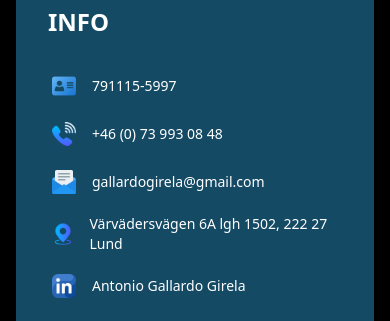
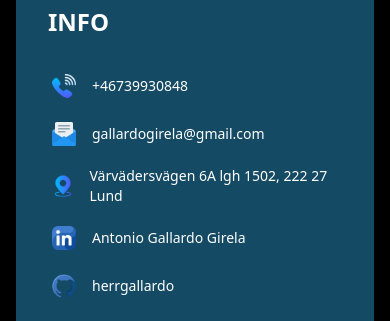
Before and after one commit to herrgallardo/lxcn-frontend-01-my-cv, a Next.js app: page / in a window 390 px wide. Shown: the part 518-839 px from the top of the page. Built offline with nearby package versions, Linux system fonts and the light colour scheme.

Commit message:
feat: remove personal number for privacy reasons
- Remove personal ID number from CV data and UI
- Delete related ID card icon
- Update phone format for better compatibility with tel: links
- Simplify contact data structure

```diff
--- a/components/CV.tsx
+++ b/components/CV.tsx
@@ -36,26 +36,6 @@ const CV = () => {
         <div className="px-8 py-8">
           <h3 className="text-2xl font-bold mb-8">{sectionTitles.info}</h3>
           <ul className="space-y-4">
-            {/* Personal Number */}
-            {personalInfo.contact.personalNumber && (
-              <li className="flex items-center">
-                <div className="w-8 h-8 flex items-center justify-center mr-3">
-                  {personalInfo.contact.icons?.personalNumber ? (
-                    <Image
-                      src={personalInfo.contact.icons.personalNumber}
-                      alt="Personal Number"
-                      width={24}
-                      height={24}
-                      className="text-cv-blue"
-                    />
-                  ) : null}
-                </div>
-                <span className="text-sm">
-                  {personalInfo.contact.personalNumber}
-                </span>
-              </li>
-            )}
-
             {/* Phone */}
             <li className="flex items-center">
               <div className="w-8 h-8 flex items-center justify-center mr-3">
--- a/data/cv-data.ts
+++ b/data/cv-data.ts
@@ -6,14 +6,12 @@ export interface PersonalInfo {
   professionalTitle: string
   description: string
   contact: {
-    personalNumber: string
     phone: string
     email: string
     address: string
     city: string
     postalCode: string
     icons?: {
-      personalNumber?: string
       phone?: string
       email?: string
       address?: string
@@ -84,14 +82,12 @@ export const cvData: CV = {
     description:
       "Full Stack Developer with a passion for problem-solving, bringing fresh perspective, tenacious determination, and creative solutions to complex challenges.",
     contact: {
-      personalNumber: "791115-5997",
-      phone: "+46 (0) 73 993 08 48",
+      phone: "+46739930848",
       email: "gallardogirela@gmail.com",
       address: "Värvädersvägen 6A lgh 1502",
       city: "Lund",
       postalCode: "222 27",
       icons: {
-        personalNumber: "/icons/id-card-icon.png",
         phone: "/icons/phone-icon.png",
         email: "/icons/email-icon.png",
         address: "/icons/address-icon.png",
```
Also changed, not shown: public/icons/id-card-icon.png (deleted).
